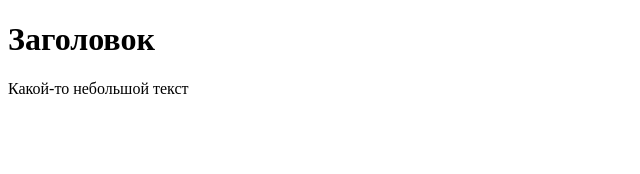
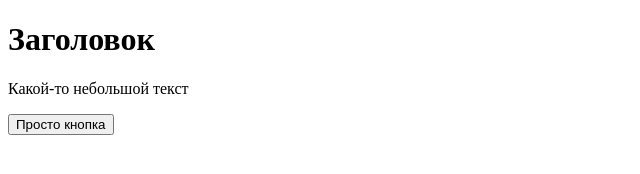
Before and after one commit to Nig0li/new, a plain HTML site: page index.html in a window 1280 px wide. Shown: the whole page, without its empty margins (0-640 px from the left). Drawn offline with Linux system fonts and the light colour scheme.

Commit message:
Добавлена кнопка

```diff
--- a/index.html
+++ b/index.html
@@ -7,5 +7,6 @@
 <body>
 <h1>Заголовок</h1>
 <p>Какой-то небольшой текст</p>
+<input type="button" value="Просто кнопка">
 </body>
 </html>
```
